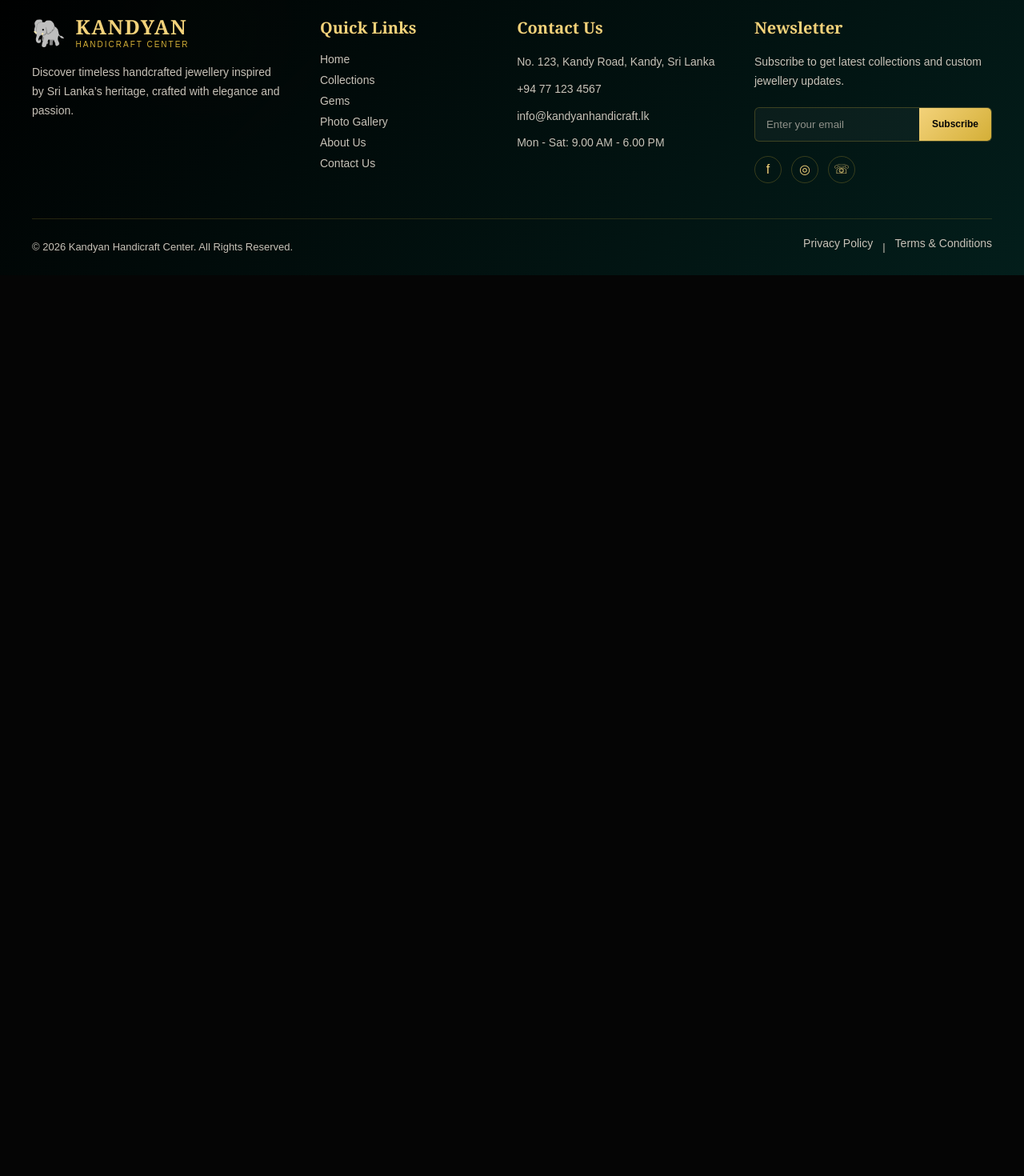
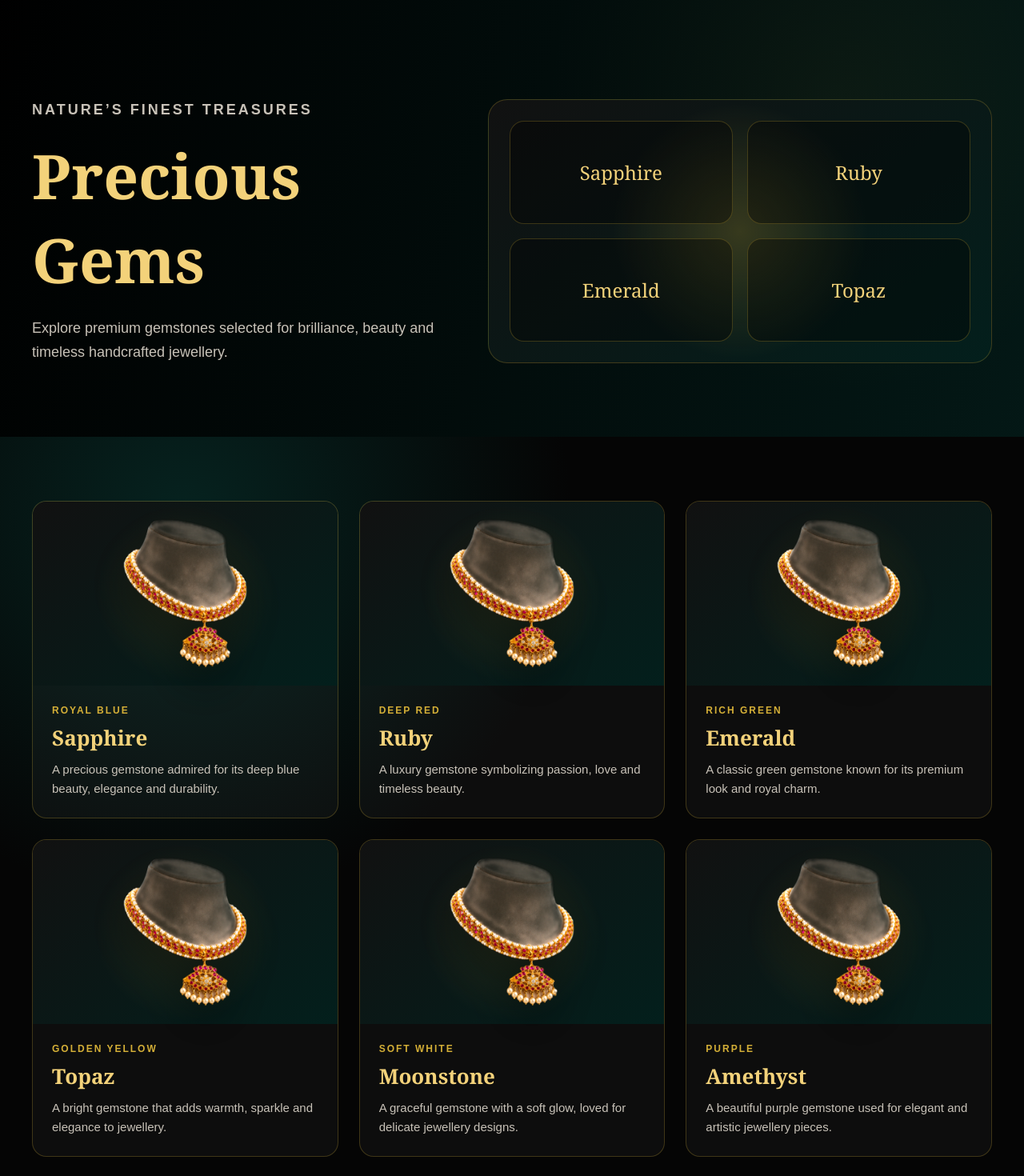
Before and after one commit to abhishek070702/kandyan-handicraft-center, a React (Vite) app: page /gems in a window 1280 px wide. Shown: the part 120-1590 px from the top of the page at 80% size. Before the commit the page ends 800 px from the top, so only its background shows below. Built offline with nearby package versions, Linux system fonts and the light colour scheme.

Commit message:
Add gems page

```diff
--- /dev/null
+++ b/src/data/gems.js
@@ -0,0 +1,50 @@
+export const gems = [
+    {
+      id: 1,
+      name: 'Sapphire',
+      color: 'Royal Blue',
+      description:
+        'A precious gemstone admired for its deep blue beauty, elegance and durability.',
+      image: '/images/hero-jewellery.png',
+    },
+    {
+      id: 2,
+      name: 'Ruby',
+      color: 'Deep Red',
+      description:
+        'A luxury gemstone symbolizing passion, love and timeless beauty.',
+      image: '/images/hero-jewellery.png',
+    },
+    {
+      id: 3,
+      name: 'Emerald',
+      color: 'Rich Green',
+      description:
+        'A classic green gemstone known for its premium look and royal charm.',
+      image: '/images/hero-jewellery.png',
+    },
+    {
+      id: 4,
+      name: 'Topaz',
+      color: 'Golden Yellow',
+      description:
+        'A bright gemstone that adds warmth, sparkle and elegance to jewellery.',
+      image: '/images/hero-jewellery.png',
+    },
+    {
+      id: 5,
+      name: 'Moonstone',
+      color: 'Soft White',
+      description:
+        'A graceful gemstone with a soft glow, loved for delicate jewellery designs.',
+      image: '/images/hero-jewellery.png',
+    },
+    {
+      id: 6,
+      name: 'Amethyst',
+      color: 'Purple',
+      description:
+        'A beautiful purple gemstone used for elegant and artistic jewellery pieces.',
+      image: '/images/hero-jewellery.png',
+    },
+  ]
--- /dev/null
+++ b/src/pages/Gems/Gems.css
@@ -0,0 +1,173 @@
+.gems-page {
+    background: var(--color-black);
+    min-height: 100vh;
+  }
+
+  .gems-hero {
+    padding: 160px 0 90px;
+    background:
+      linear-gradient(105deg, rgba(0, 0, 0, 0.96), rgba(3, 31, 28, 0.72)),
+      radial-gradient(circle at 82% 28%, rgba(212, 175, 55, 0.2), transparent 32%);
+  }
+
+  .gems-hero__grid {
+    display: grid;
+    grid-template-columns: 0.9fr 1.1fr;
+    align-items: center;
+    gap: 54px;
+  }
+
+  .gems-hero__eyebrow {
+    color: var(--color-gold);
+    font-size: 13px;
+    letter-spacing: 3px;
+    text-transform: uppercase;
+    font-weight: 700;
+    margin-bottom: 14px;
+  }
+
+  .gems-hero h1 {
+    color: var(--color-soft-gold);
+    font-family: var(--font-heading);
+    font-size: clamp(44px, 6vw, 78px);
+    margin-bottom: 18px;
+  }
+
+  .gems-hero p {
+    max-width: 620px;
+    color: var(--color-muted);
+    font-size: 18px;
+    line-height: 1.7;
+  }
+
+  .gems-hero__visual {
+    min-height: 330px;
+    border: 1px solid var(--color-border);
+    border-radius: 24px;
+    background:
+      radial-gradient(circle at 50% 50%, rgba(212, 175, 55, 0.22), transparent 45%),
+      linear-gradient(145deg, #111, #031f1c);
+    display: grid;
+    grid-template-columns: repeat(2, 1fr);
+    gap: 18px;
+    padding: 26px;
+  }
+
+  .gems-hero__visual span {
+    border: 1px solid var(--color-border);
+    border-radius: 18px;
+    color: var(--color-soft-gold);
+    font-family: var(--font-heading);
+    font-size: 24px;
+    display: grid;
+    place-items: center;
+    background: rgba(0, 0, 0, 0.35);
+  }
+
+  .gems-content {
+    padding: 80px 0 100px;
+    background:
+      radial-gradient(circle at 18% 10%, rgba(7, 59, 53, 0.55), transparent 35%),
+      var(--color-black);
+  }
+
+  .gems-grid {
+    display: grid;
+    grid-template-columns: repeat(3, 1fr);
+    gap: 26px;
+  }
+
+  .gem-card {
+    border: 1px solid var(--color-border);
+    border-radius: 18px;
+    background: rgba(255, 255, 255, 0.035);
+    overflow: hidden;
+    transition: var(--transition);
+  }
+
+  .gem-card:hover {
+    transform: translateY(-7px);
+    border-color: rgba(212, 175, 55, 0.58);
+    box-shadow: 0 26px 60px rgba(0, 0, 0, 0.38);
+  }
+
+  .gem-card__image-wrap {
+    height: 230px;
+    background:
+      radial-gradient(circle at center, rgba(212, 175, 55, 0.14), transparent 50%),
+      linear-gradient(145deg, #111, #031f1c);
+    display: flex;
+    align-items: center;
+    justify-content: center;
+  }
+
+  .gem-card__image-wrap img {
+    width: 82%;
+    height: 82%;
+    object-fit: contain;
+    filter:
+      drop-shadow(0 18px 30px rgba(0, 0, 0, 0.55))
+      brightness(1.05)
+      contrast(1.06)
+      saturate(1.08);
+    transition: var(--transition);
+  }
+
+  .gem-card:hover .gem-card__image-wrap img {
+    transform: scale(1.07);
+  }
+
+  .gem-card__content {
+    padding: 24px;
+  }
+
+  .gem-card__content p {
+    color: var(--color-gold);
+    font-size: 12px;
+    letter-spacing: 2px;
+    text-transform: uppercase;
+    font-weight: 700;
+    margin-bottom: 9px;
+  }
+
+  .gem-card__content h2 {
+    color: var(--color-soft-gold);
+    font-family: var(--font-heading);
+    font-size: 26px;
+    margin-bottom: 10px;
+  }
+
+  .gem-card__content span {
+    color: var(--color-muted);
+    font-size: 15px;
+    line-height: 1.6;
+  }
+
+  @media (max-width: 980px) {
+    .gems-hero__grid {
+      grid-template-columns: 1fr;
+      text-align: center;
+    }
+
+    .gems-hero p {
+      margin: 0 auto;
+    }
+
+    .gems-grid {
+      grid-template-columns: repeat(2, 1fr);
+    }
+  }
+
+  @media (max-width: 560px) {
+    .gems-hero {
+      padding: 130px 0 60px;
+    }
+
+    .gems-hero__visual {
+      grid-template-columns: 1fr;
+    }
+
+    .gems-grid {
+      grid-template-columns: 1fr;
+    }
+  }
--- /dev/null
+++ b/src/pages/Gems/Gems.jsx
@@ -0,0 +1,48 @@
+import { gems } from '../../data/gems'
+import './Gems.css'
+
+function Gems() {
+  return (
+    <main className="gems-page">
+      <section className="gems-hero">
+        <div className="container gems-hero__grid">
+          <div>
+            <p className="gems-hero__eyebrow">Nature’s finest treasures</p>
+            <h1>Precious Gems</h1>
+            <p>
+              Explore premium gemstones selected for brilliance, beauty and
+              timeless handcrafted jewellery.
+            </p>
+          </div>
+
+          <div className="gems-hero__visual">
+            <span>Sapphire</span>
+            <span>Ruby</span>
+            <span>Emerald</span>
+            <span>Topaz</span>
+          </div>
+        </div>
+      </section>
+
+      <section className="gems-content">
+        <div className="container gems-grid">
+          {gems.map((gem) => (
+            <article className="gem-card" key={gem.id}>
+              <div className="gem-card__image-wrap">
+                <img src={gem.image} alt={gem.name} />
+              </div>
+
+              <div className="gem-card__content">
+                <p>{gem.color}</p>
+                <h2>{gem.name}</h2>
+                <span>{gem.description}</span>
+              </div>
+            </article>
+          ))}
+        </div>
+      </section>
+    </main>
+  )
+}
+
+export default Gems
--- a/src/routes/AppRoutes.jsx
+++ b/src/routes/AppRoutes.jsx
@@ -1,12 +1,14 @@
 import { Routes, Route } from 'react-router-dom'
 import Home from '../pages/Home/Home'
 import Collections from '../pages/Collections/Collections'
+import Gems from '../pages/Gems/Gems'
 
 function AppRoutes() {
   return (
     <Routes>
       <Route path="/" element={<Home />} />
       <Route path="/collections" element={<Collections />} />
+      <Route path="/gems" element={<Gems />} />
     </Routes>
   )
 }
```
